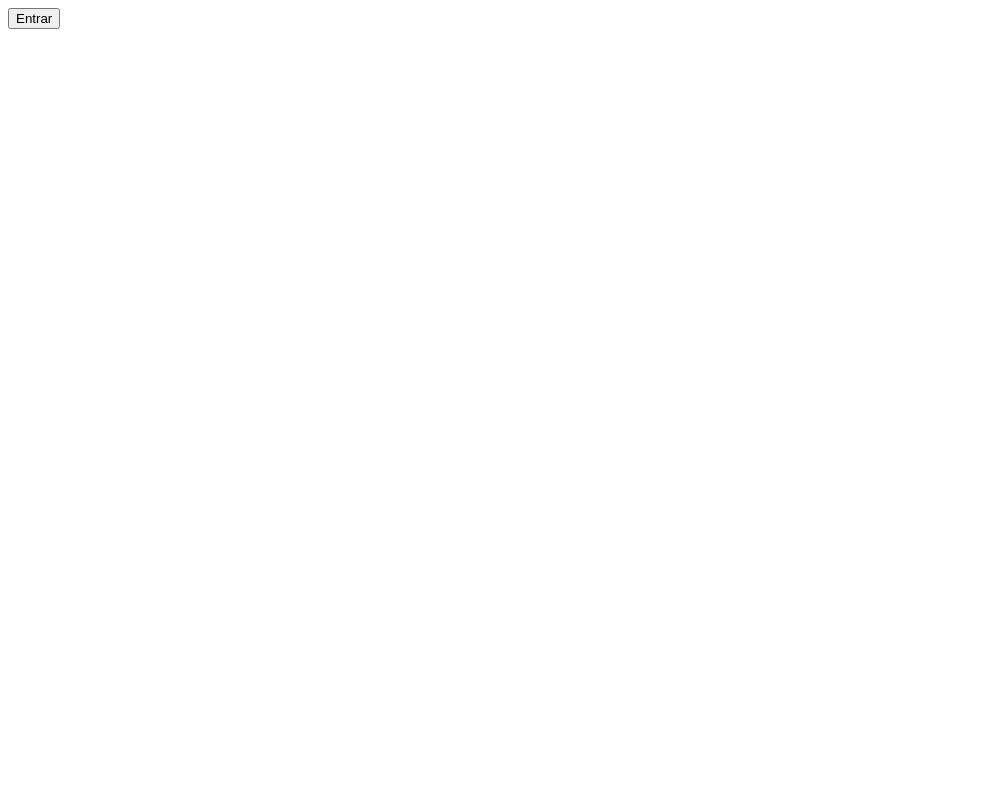
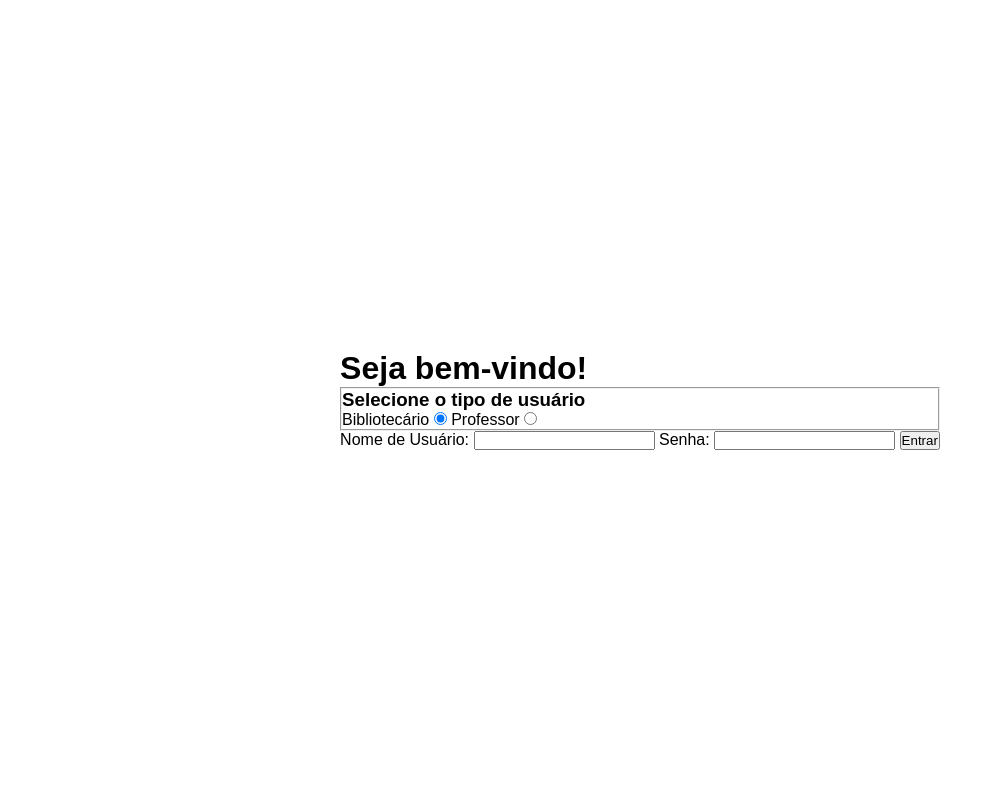
Before and after one commit to willsf2021/FATEC_DES_WEB2_2025_Avaliacao1, a PHP site: page / in a window 1280 px wide. Before the commit the part shown is almost empty. Shown: the whole page, without its empty margins (0-995 px from the left). Run offline with PHP 8.4, Linux system fonts and the light colour scheme.

Commit message:
feat(index.php) Estrutura inicial de Login na página index.php

```diff
--- a/index.php
+++ b/index.php
@@ -1,22 +1,94 @@
+<?php
+
+
+if ($_SERVER['REQUEST_METHOD'] == 'POST') {
+    session_start();
+
+
+    $nome_correto;
+    $senha_correta;
+
+    $nome_entrada = $_POST['nomeUsuario'];
+    $senha_entrada = $_POST['senha'];
+
+    switch ($_POST['tipoUsuario']) {
+        case "professor":
+            $nome_correto = "professor";
+            $senha_correta = "professor";
+            break;
+        case "bibliotecario":
+            $nome_correto = "biblio";
+            $senha_correta = "biblio";
+            break;
+    }
+
+    if ($nome_entrada == $nome_correto && $senha_entrada == $senha_correta) {
+        $_SESSION['loggedin'] = true;
+        $_SESSION['userName'] = $nome_entrada;
+
+
+        header("Location: dashboard.php");
+    } else {
+        $_SESSION['loggedin'] = false;
+    }
+}
+
+
+
+?>
 <!DOCTYPE html>
-<html lang="en">
+<html lang="pt-br">
 
 <head>
     <meta charset="UTF-8">
     <meta name="viewport" content="width=device-width, initial-scale=1.0">
+    <style>
+        * {
+            margin: 0;
+            padding: 0;
+            box-sizing: border-box;
+        }
+
+        body {
+            font-family: sans-serif;
+            height: 100vh;
+            display: flex;
+            align-items: center;
+            justify-content: center;
+        }
+
+        button,
+        input {
+
+            font-family: sans-serif;
+        }
+    </style>
     <title>Biblioteca Espaço do Saber</title>
 </head>
 
 <body>
     <form action="<?php htmlspecialchars($_SERVER['PHP_SELF']) ?>" method="post">
 
-
-
-
-
-
-
-
+        <h1>
+            Seja bem-vindo!
+        </h1>
+        <fieldset>
+            <h3>
+                Selecione o tipo de usuário
+            </h3>
+            <label for="bibliotecario">
+                Bibliotecário
+            </label>
+            <input type="radio" checked name="tipoUsuario" value="bibliotecario" id="bibliotecario">
+            <label for="bibliotecario">
+                Professor
+            </label>
+            <input type="radio" name="tipoUsuario" value="professor" id="professor">
+        </fieldset>
+        <label for="nomeUsuario">Nome de Usuário:</label>
+        <input type="text" id="nomeUsuario" name="nomeUsuario">
+        <label for="senha">Senha:</label>
+        <input type="password" id="senha" name="senha">
         <button type="submit">Entrar</button>
     </form>
 </body>
```
Also changed, not shown: dashboard.php (added, +9 -0 lines).
